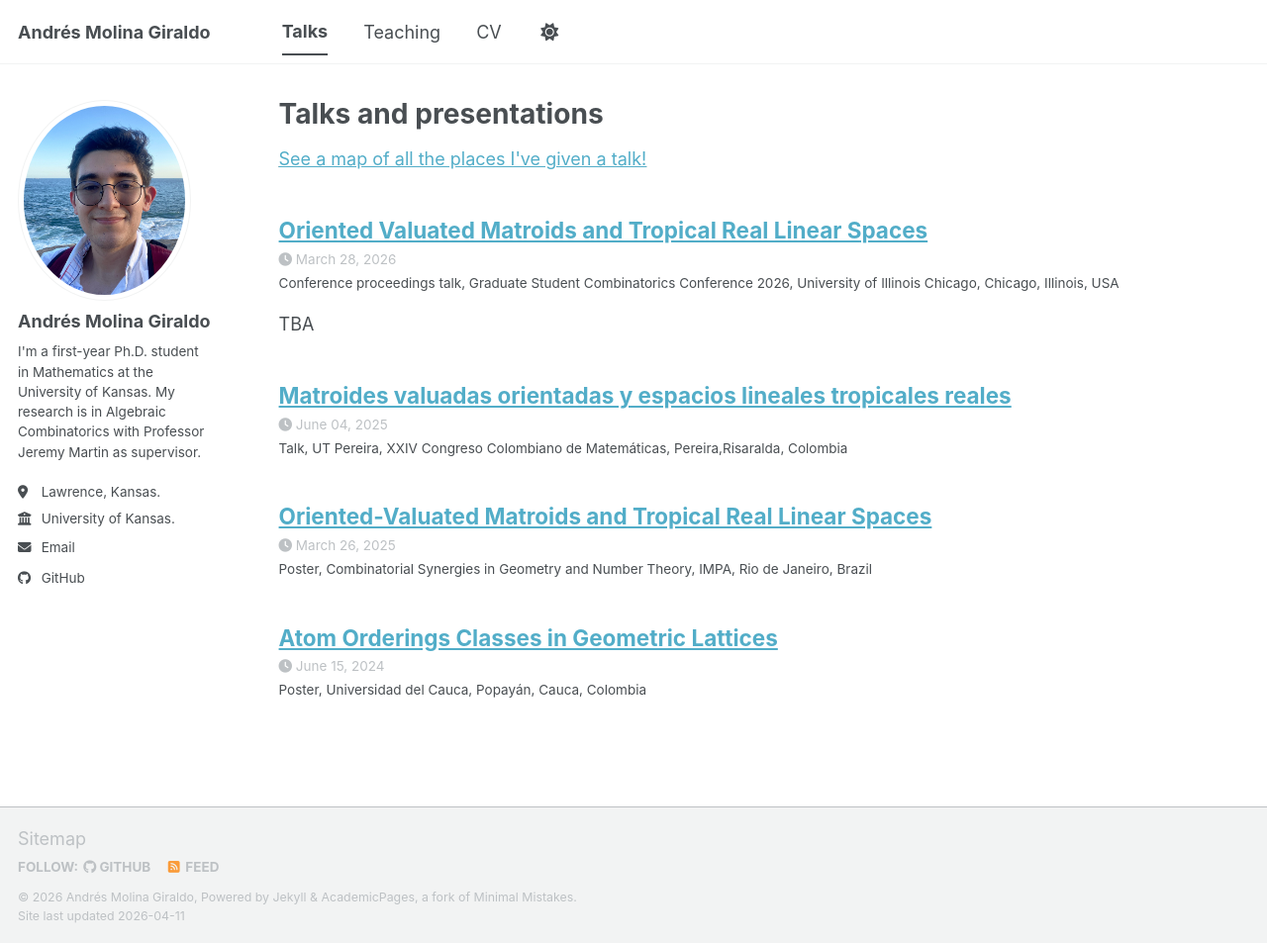
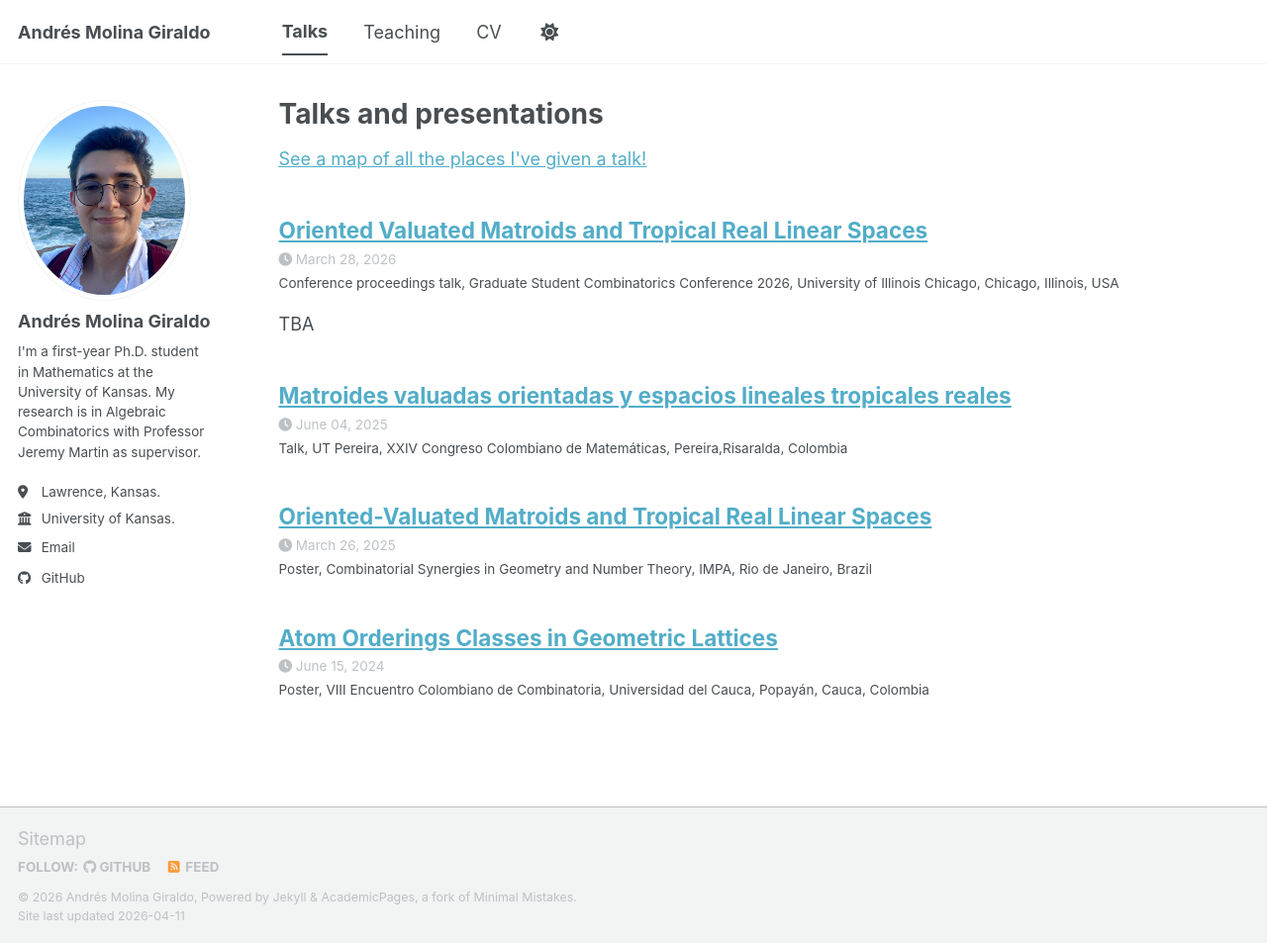
Before and after one commit to andmol20/andmol20.github.io, a Jekyll site: the page built from _pages/talks.html, in a window 1280 px wide and 953 px high. Shown: the whole window at 99% size. Built offline with Jekyll 4.4.1, drawn with Linux system fonts in a browser that asks for light colours; a script bundle is joined from its source files by our own code; library files that are not in the unit come from our copies.

Commit message:
Update 2013-03-01-tutorial-1.md

```diff
--- a/_talks/2013-03-01-tutorial-1.md
+++ b/_talks/2013-03-01-tutorial-1.md
@@ -3,7 +3,7 @@ title: "Atom Orderings Classes in Geometric Lattices"
 collection: talks
 type: "Poster"
 permalink: /talks/2013-03-01-tutorial-1
-venue: "Universidad del Cauca"
+venue: "VIII Encuentro Colombiano de Combinatoria, Universidad del Cauca"
 date: 2024-06-15
 location: "Popayán, Cauca, Colombia"
 ---
```
